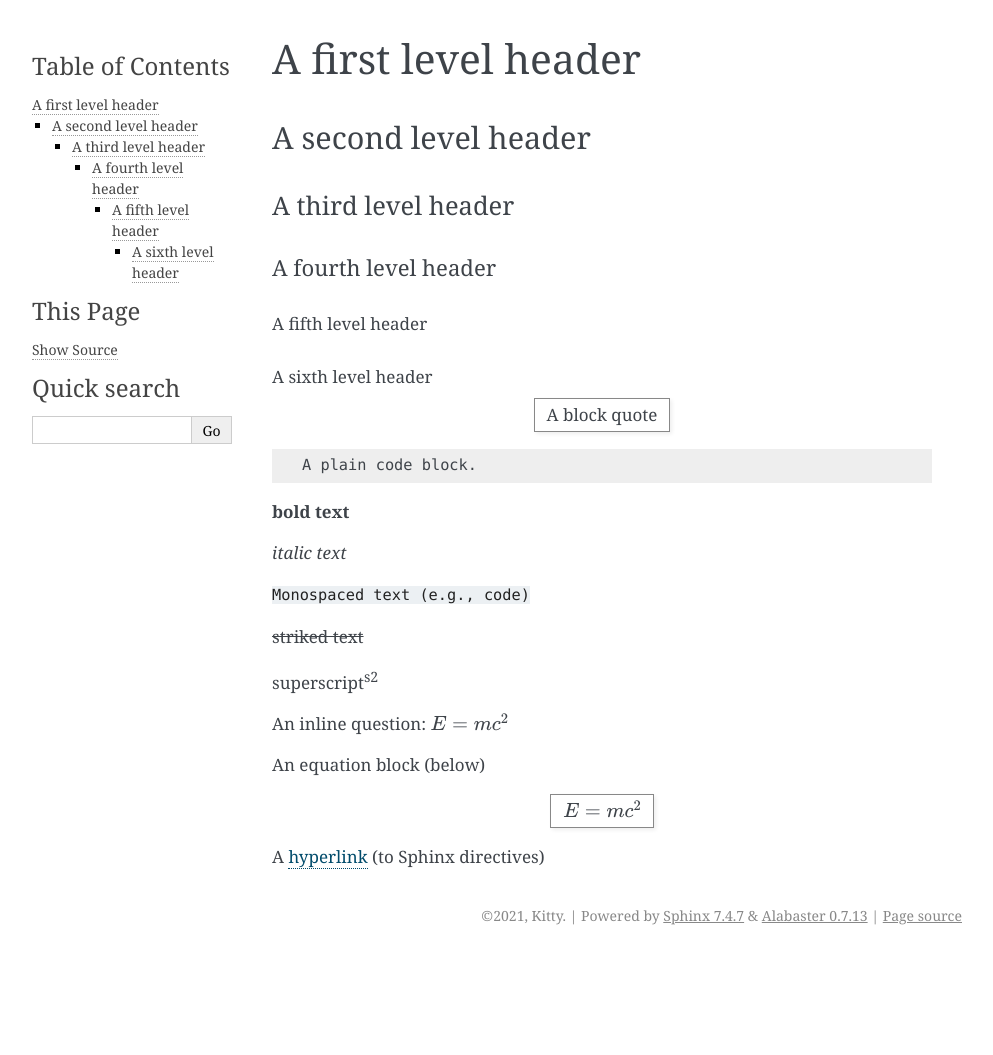
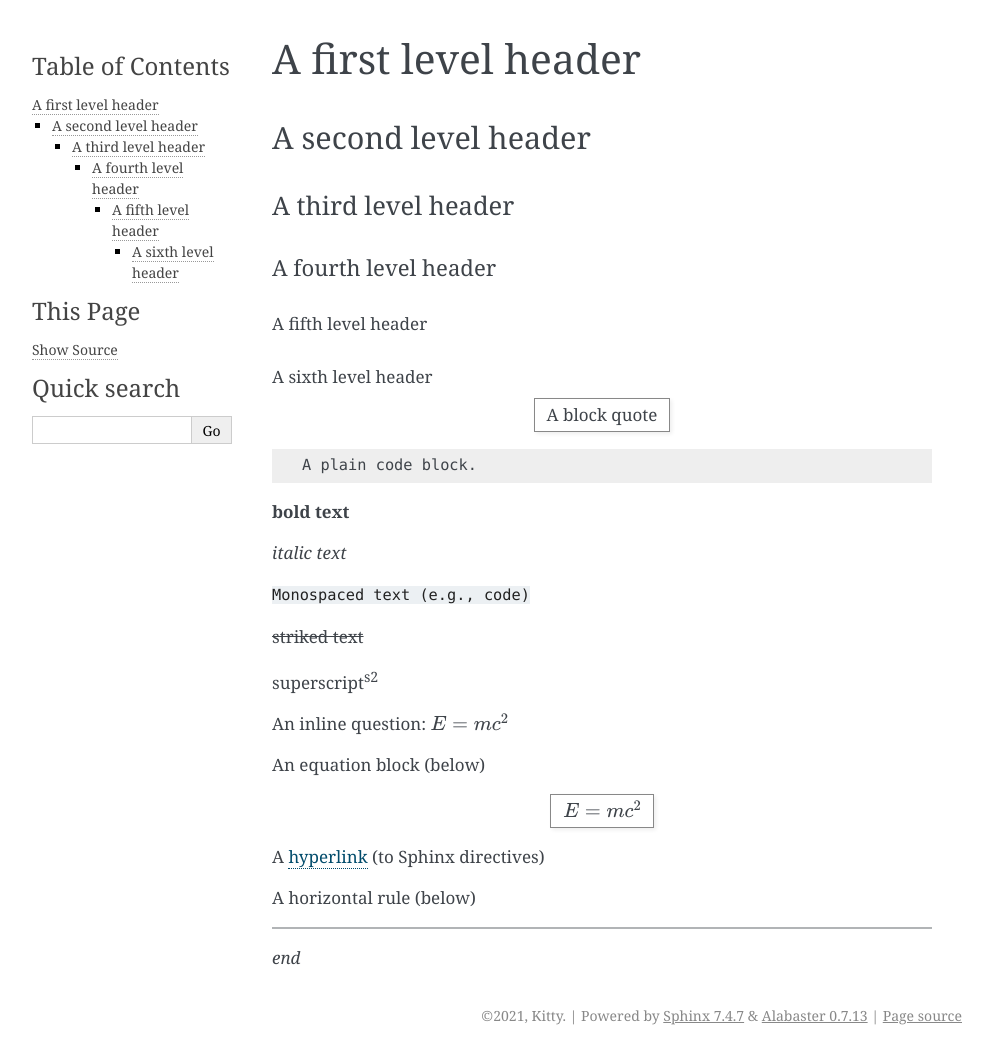
Before and after one commit to kittydepa/sphinx_practice, a Sphinx documentation site: the page built from projects/skeleton/bin/source/exercise2.rst, in a window 1280 px wide. Shown: the whole page, without its empty margins (148-1141 px from the left). Built offline with Sphinx 7.4.7, drawn with Linux system fonts in a browser that asks for light colours; before the commit the page ends 955 px from its top, so only the background shows below that; some of the changed lines change nothing that is shown.

Commit message:
Horizitonal line - aka transition line- success

```diff
--- a/projects/skeleton/bin/source/exercise2.rst
+++ b/projects/skeleton/bin/source/exercise2.rst
@@ -55,3 +55,12 @@ An equation block (below)
 A `hyperlink`_ (to Sphinx directives)
 
 .. _hyperlink: https://www.sphinx-doc.org/en/master/usage/restructuredtext/directives.html
+
+A horizontal rule (below)
+
+-----
+
+..
+    .. A horizontal rule (aka. a transition marker) is made with at least 4 or more repeated punctuation characters. Not to be placed at beginning or end.
+
+*end*
```
Also changed, not shown: 5 other files.
